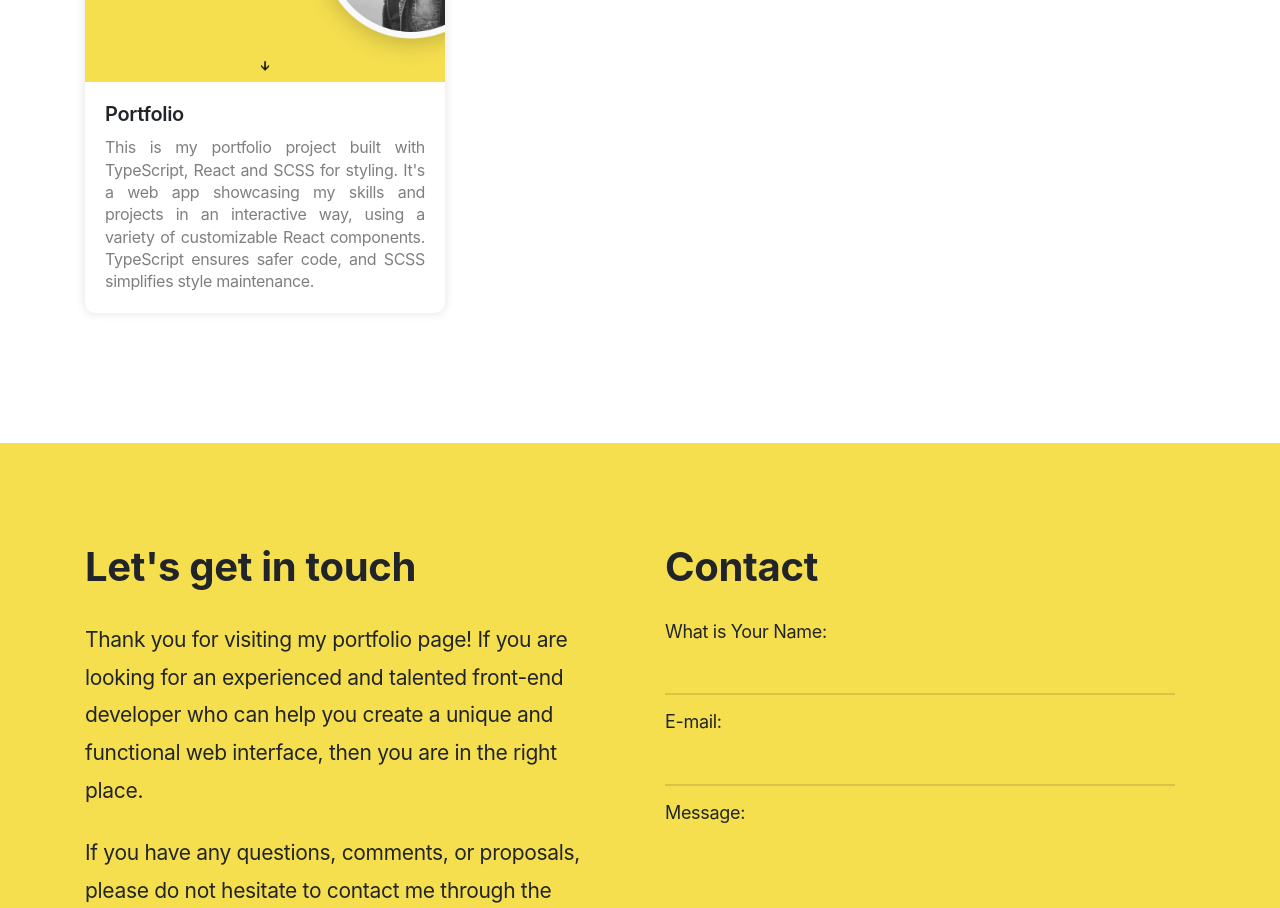
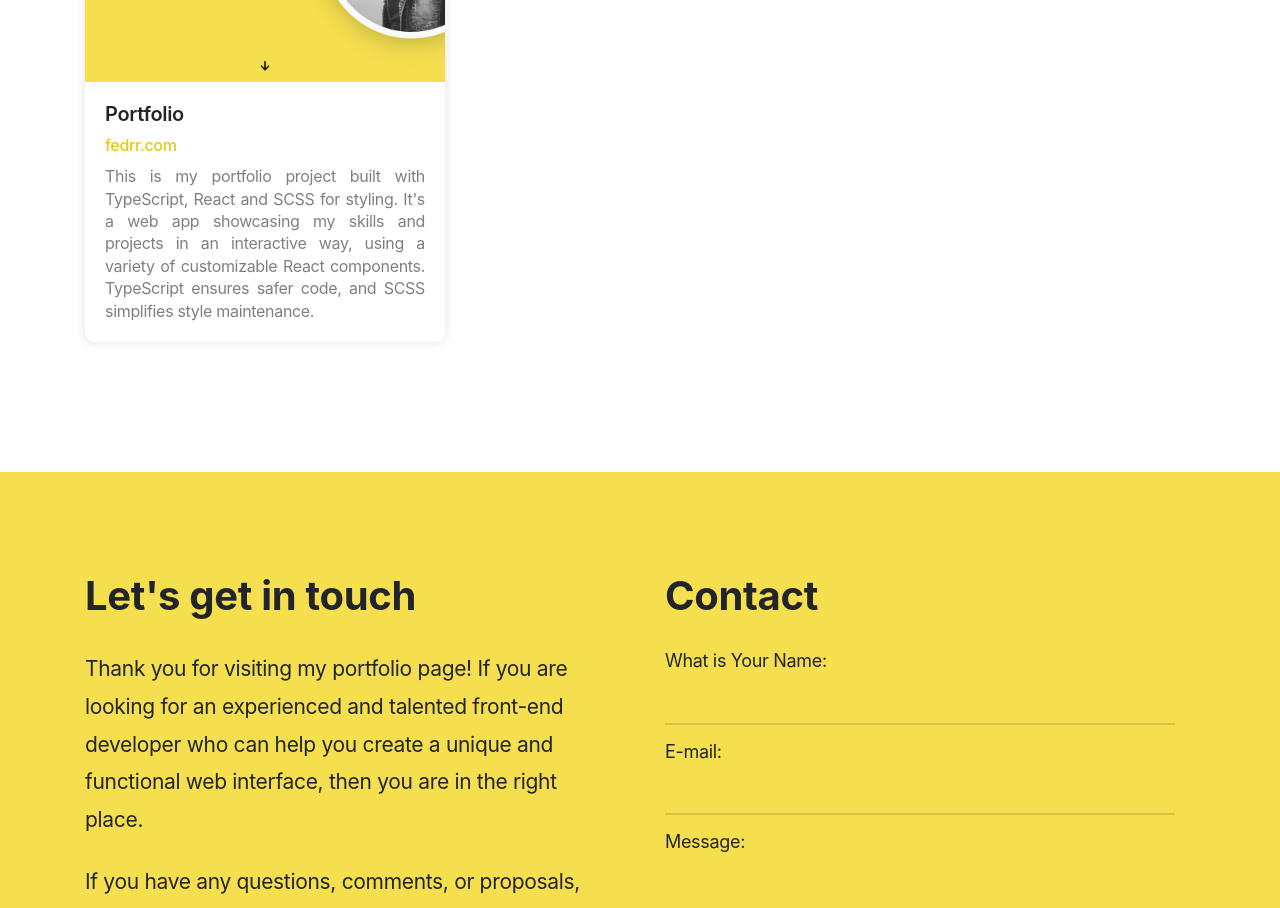
Before and after one commit to feddorovich/portfolio, a React (Create React App) app: page / in a window 1280 px wide. Shown: the part 3160-4068 px from the top of the page. Built offline with nearby package versions, Linux system fonts and the light colour scheme.

Commit message:
add site string to data array

```diff
--- a/src/components/Projects/Projects.tsx
+++ b/src/components/Projects/Projects.tsx
@@ -8,6 +8,7 @@ import portfolio from '../../assets/image/portfolio.png'
 type ProjectsDataType = {
   img: string
   title: string
+  site: string
   description: string
   src: string
 }
@@ -16,6 +17,7 @@ const projectsData: ProjectsDataType[] = [
   {
     img: portfolio,
     title: 'Portfolio',
+    site: 'fedrr.com',
     description: `This is my portfolio project built with TypeScript, React and SCSS for styling.
         It's a web app showcasing my skills and projects in an interactive way, using a variety of customizable React
         components. TypeScript ensures safer code, and SCSS simplifies style maintenance.`,
```
